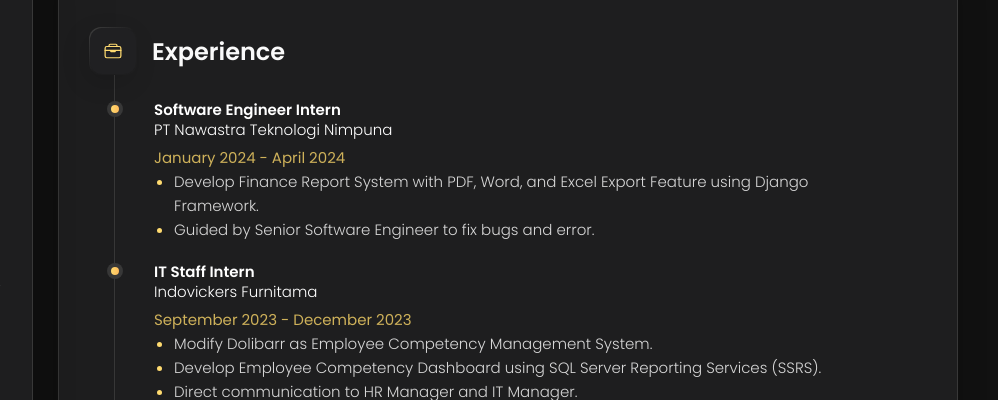
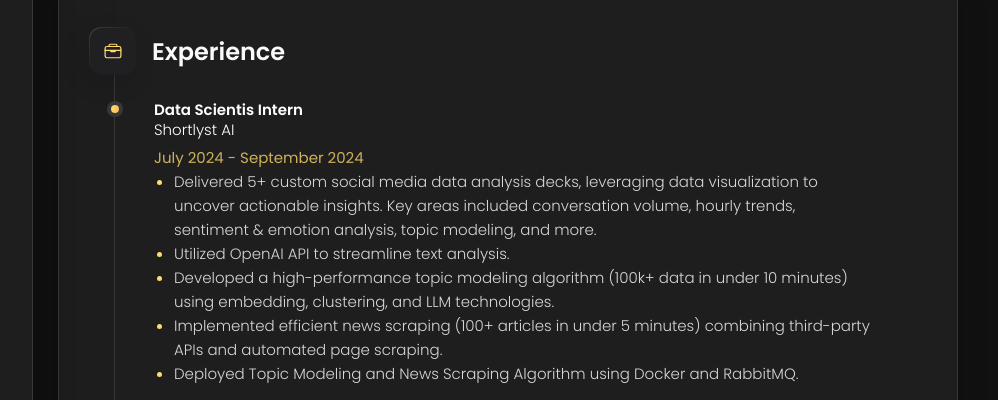
Before and after one commit to adirizq/adirizq.github.io, a plain HTML site: page index.html in a window 1280 px wide. Both pictures are taken after a click on the button "Resume". Shown: the part 162-562 px from the top of the page, 282-1280 px from the left. Drawn offline with nearby package versions, Linux system fonts and the light colour scheme.

Commit message:
update experience

```diff
--- a/index.html
+++ b/index.html
@@ -313,6 +313,39 @@
 
         <ol class="timeline-list">
 
+
+            <li class="timeline-item">
+
+                <h4 class="timeline-item-title">Data Scientis Intern</h4>
+                <h4 class="timeline-item-company">Shortlyst AI</h4>
+
+                <span>July 2024 - September 2024</span>
+
+                <ul class="resume-ul">
+
+                    <li>
+                        <p class="timeline-text">Delivered 5+ custom social media data analysis decks, leveraging data visualization to uncover actionable insights. Key areas included conversation volume, hourly trends, sentiment & emotion analysis, topic modeling, and more.</p>
+                    </li>
+
+                    <li>
+                        <p class="timeline-text">Utilized OpenAI API to streamline text analysis.</p>
+                    </li>
+
+                    <li>
+                        <p class="timeline-text">Developed a high-performance topic modeling algorithm (100k+ data in under 10 minutes) using embedding, clustering, and LLM technologies.</p>
+                    </li>
+
+                    <li>
+                        <p class="timeline-text">Implemented efficient news scraping (100+ articles in under 5 minutes) combining third-party APIs and automated page scraping.</p>
+                    </li>
+
+                    <li>
+                        <p class="timeline-text">Deployed Topic Modeling and News Scraping Algorithm using Docker and RabbitMQ.</p>
+                    </li>
+
+                </ul>
+
+            </li>
 
             <li class="timeline-item">
 
```
Also changed, not shown: data.json (+12 -0 lines).
